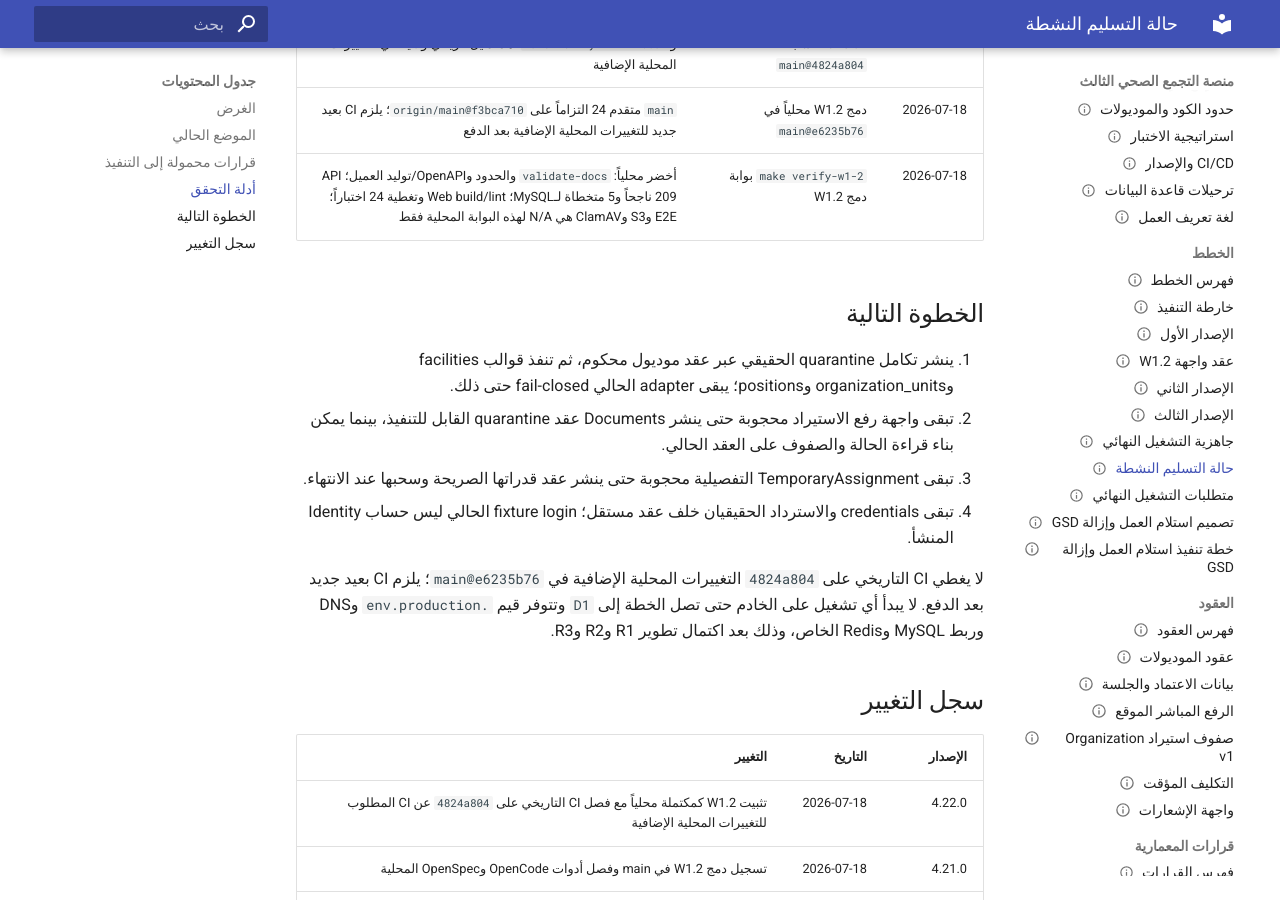
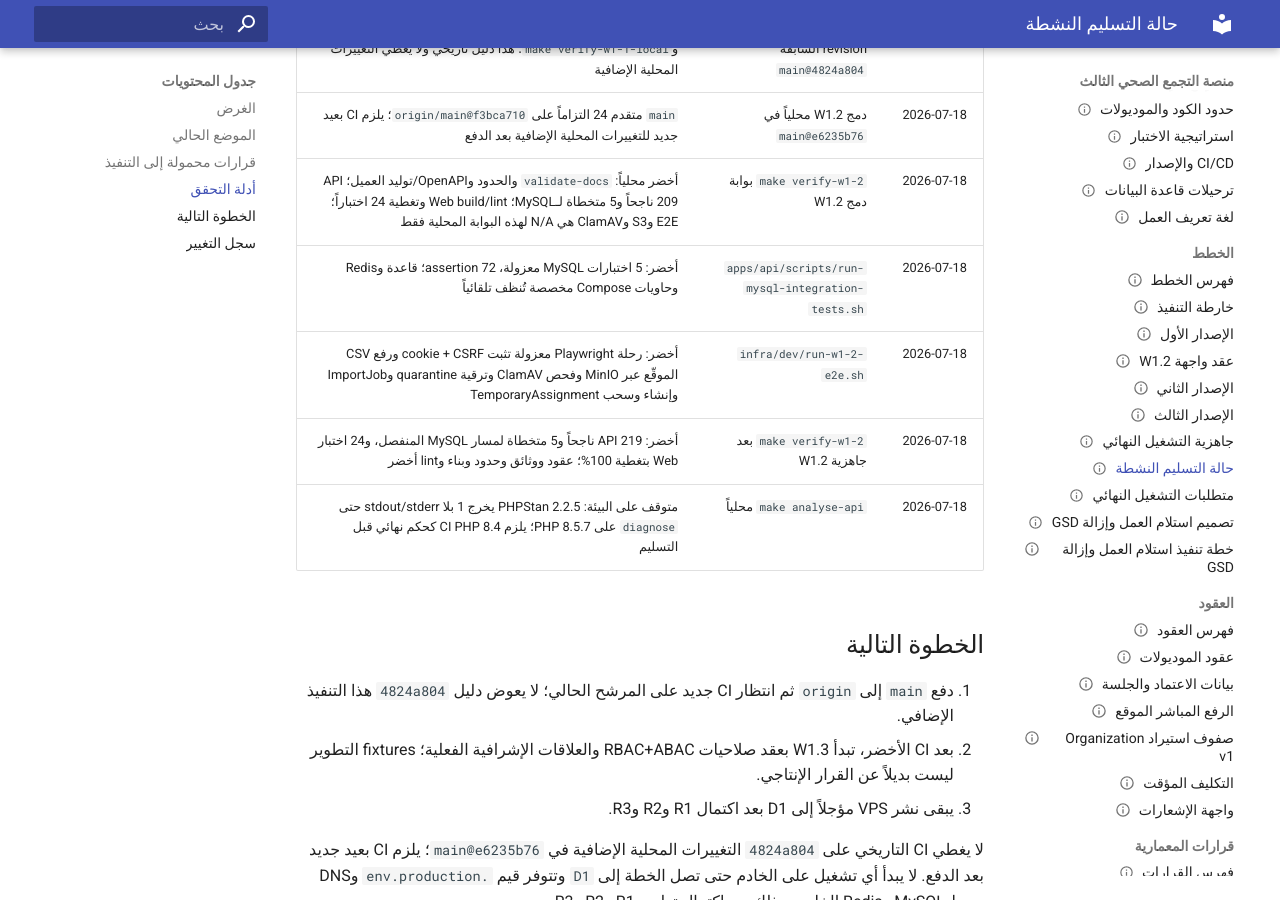
Before and after one commit to tariiq222/cluster, an MkDocs documentation site: the page built from docs/plans/active-delivery-status.md, in a window 1280 px wide and 900 px high, scrolled down 5107 px. Built offline with MkDocs 1.6.1 and Material for MkDocs 9.7.7, drawn with Linux system fonts in a browser that asks for light colours; some of the changed text lies outside the part shown.

Commit message:
chore: finalize W1.2 release readiness

```diff
--- a/docs/plans/active-delivery-status.md
+++ b/docs/plans/active-delivery-status.md
@@ -49,7 +49,8 @@
 - اكتملت أول شريحة تنفيذية للاستيراد المحكوم `people_assignments` محلياً: حالات
   received/validated/approved/applied مع reject/cancel/fail، موافقة actor ثان، صفوف مشفرة
   ونتائج منقحة وETag وreplay وOutbox ذري وتطبيق Person والتكليف وطلب provisioning مرة
-  واحدة. يبقى مصدر quarantine الحقيقي مغلقاً افتراضياً حتى ينشر تكامل Documents.
+  واحدة. يدعم العقد الحالي مصدر quarantine موقّعاً ومفحوصاً؛ ويبقى fail-closed عند غياب
+  تهيئة التخزين والماسح الصريحة.
 - اكتمل أساس Web لـW1.2 محلياً: عميلان مولدان مستقلان من snapshotي W1.1 وW1.2 مع
   drift gate واحد، وسجل routes typed يحافظ على direct load وback/forward و404 ولا
   يكسر رحلة WorkRecords الحالية.
@@ -66,8 +67,8 @@
   lifecycle بلا credentials، وتنفيذ activate/unlock/disable/archive/revoke/force-change
   بعد GET للـETag وإرسال If-Match، مع fail-closed عند غياب النسخة أو `412`.
 - اكتملت واجهة مراجعة الاستيراد المحكوم محلياً: إنشاء `people_assignments` من مرجع
-  quarantine، فتح job مباشر، عرض الحالة والصفوف المنقحة بلا payload، وتنفيذ
-  validate/approve/reject/apply/cancel بعد ETag حديث، مع توضيح حجب رفع bytes.
+  quarantine، مع رفع CSV مباشر موقّع، فتح job مباشر، عرض الحالة والصفوف المنقحة بلا
+  payload، وتنفيذ validate/approve/reject/apply/cancel بعد ETag حديث.
 - نشر VPS المباشر والرجوع والاستعادة مؤجلة إلى مرحلة `D1`
   النهائية بعد اكتمال تطوير R1 وR2 وR3، ولا تحجب W1.2.
 
@@ -126,13 +127,16 @@
 | 2026-07-18 | CI `29643248979` على revision السابقة `main@4824a804` | أخضر: API وWeb والوثائق وGitleaks وW1.2 readiness وحزمة الإنتاج و`make verify-w1-1-local`؛ هذا دليل تاريخي ولا يغطي التغييرات المحلية الإضافية |
 | 2026-07-18 | دمج W1.2 محلياً في `main@e6235b76` | `main` متقدم 24 التزاماً على `origin/main@f3bca710`؛ يلزم CI بعيد جديد للتغييرات المحلية الإضافية بعد الدفع |
 | 2026-07-18 | `make verify-w1-2` بوابة دمج W1.2 | أخضر محلياً: `validate-docs` والحدود وOpenAPI/توليد العميل؛ API 209 ناجحاً و5 متخطاة لـMySQL؛ Web build/lint وتغطية 24 اختباراً؛ E2E وS3 وClamAV هي N/A لهذه البوابة المحلية فقط |
+| 2026-07-18 | `apps/api/scripts/run-mysql-integration-tests.sh` | أخضر: 5 اختبارات MySQL معزولة، 72 assertion؛ قاعدة وRedis وحاويات Compose مخصصة تُنظف تلقائياً |
+| 2026-07-18 | `infra/dev/run-w1-2-e2e.sh` | أخضر: رحلة Playwright معزولة تثبت cookie + CSRF ورفع CSV الموقّع عبر MinIO وفحص ClamAV وترقية quarantine وImportJob وإنشاء وسحب TemporaryAssignment |
+| 2026-07-18 | `make verify-w1-2` بعد جاهزية W1.2 | أخضر: 219 API ناجحاً و5 متخطاة لمسار MySQL المنفصل، و24 اختبار Web بتغطية 100%؛ عقود ووثائق وحدود وبناء وlint أخضر |
+| 2026-07-18 | `make analyse-api` محلياً | متوقف على البيئة: PHPStan 2.2.5 يخرج 1 بلا stdout/stderr حتى `diagnose` على PHP 8.5.7؛ يلزم CI PHP 8.4 كحكم نهائي قبل التسليم |
 
 ## الخطوة التالية
 
-1. ينشر تكامل quarantine الحقيقي عبر عقد موديول محكوم، ثم تنفذ قوالب facilities وorganization_units وpositions؛ يبقى adapter الحالي fail-closed حتى ذلك.
-2. تبقى واجهة رفع الاستيراد محجوبة حتى ينشر Documents عقد quarantine القابل للتنفيذ، بينما يمكن بناء قراءة الحالة والصفوف على العقد الحالي.
-3. تبقى TemporaryAssignment التفصيلية محجوبة حتى ينشر عقد قدراتها الصريحة وسحبها عند الانتهاء.
-4. تبقى credentials والاسترداد الحقيقيان خلف عقد مستقل؛ fixture login الحالي ليس حساب Identity المنشأ.
+1. دفع `main` إلى `origin` ثم انتظار CI جديد على المرشح الحالي؛ لا يعوض دليل `4824a804` هذا التنفيذ الإضافي.
+2. بعد CI الأخضر، تبدأ W1.3 بعقد صلاحيات RBAC+ABAC والعلاقات الإشرافية الفعلية؛ fixtures التطوير ليست بديلاً عن القرار الإنتاجي.
+3. يبقى نشر VPS مؤجلاً إلى D1 بعد اكتمال R1 وR2 وR3.
 
 لا يغطي CI التاريخي على `4824a804` التغييرات المحلية الإضافية في `main@e6235b76`؛
 يلزم CI بعيد جديد بعد الدفع. لا يبدأ أي تشغيل على الخادم حتى تصل الخطة إلى `D1`
```
Also changed, not shown: 4 other files.
